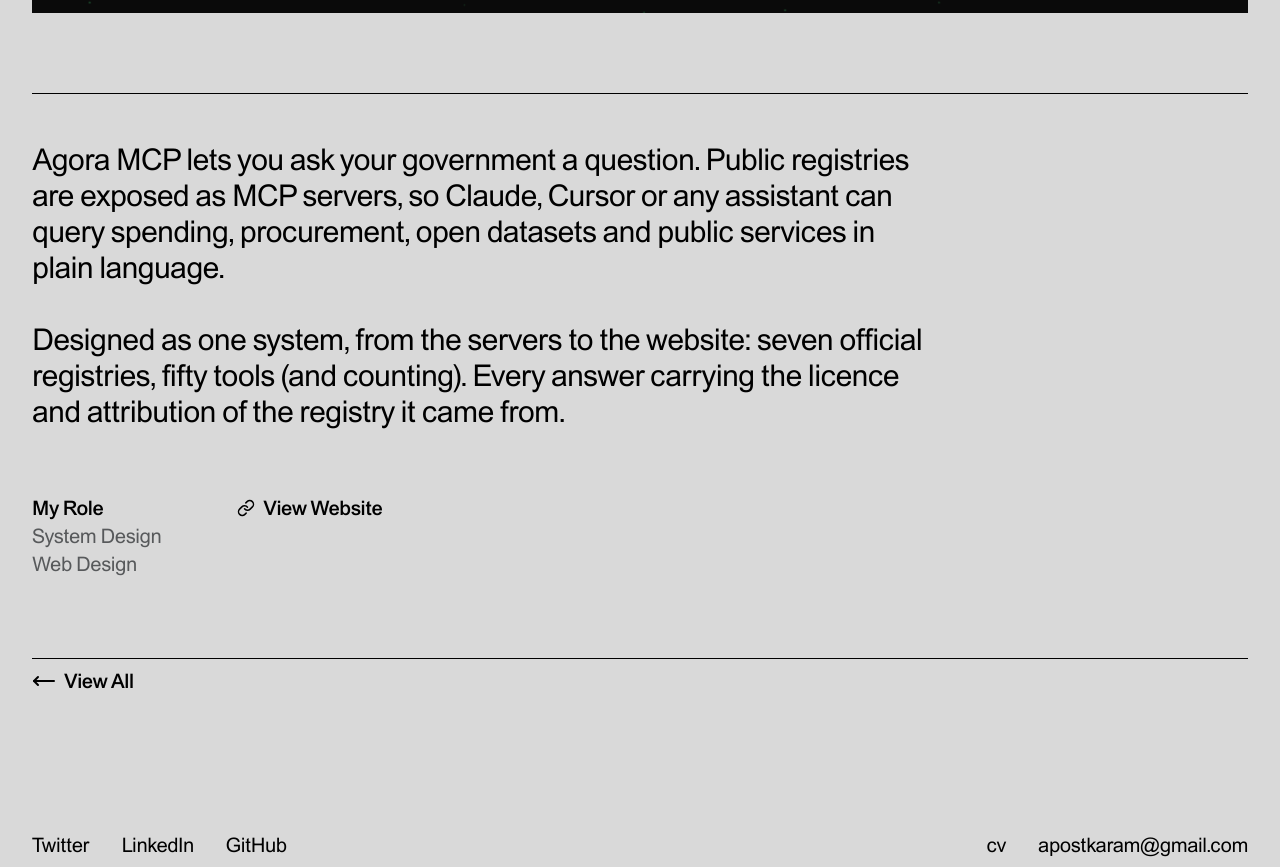
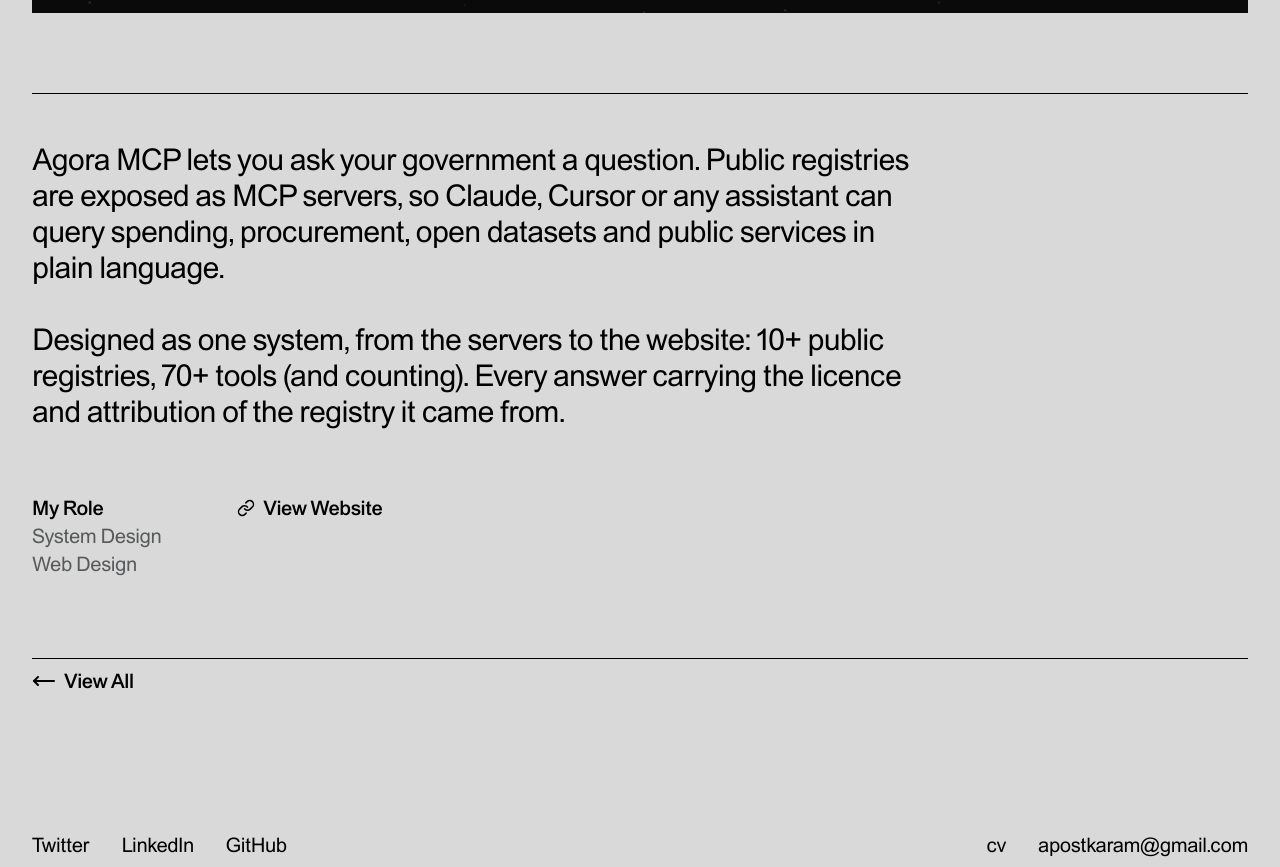
Before and after one commit to qaramanis/qaramanis.com, a Next.js app: page /agora-mcp in a window 1280 px wide. Shown: the part 2696-3563 px from the top of the page. Built offline with nearby package versions, Linux system fonts and the light colour scheme.

Commit message:
Update Agora MCP registry and tool counts (#9)

```diff
--- a/app/agora-mcp/agora-mcp-content.tsx
+++ b/app/agora-mcp/agora-mcp-content.tsx
@@ -57,9 +57,9 @@
       language.
       <br />
       <br />
-      Designed as one system, from the servers to the website: seven official
-      registries, fifty tools (and counting). Every answer carrying the licence and
-      attribution of the registry it came from.
+      Designed as one system, from the servers to the website: 10+ public
+      registries, 70+ tools (and counting). Every answer carrying the licence
+      and attribution of the registry it came from.
     </>
   );
 
```
Also changed, not shown: public/llms.txt.
